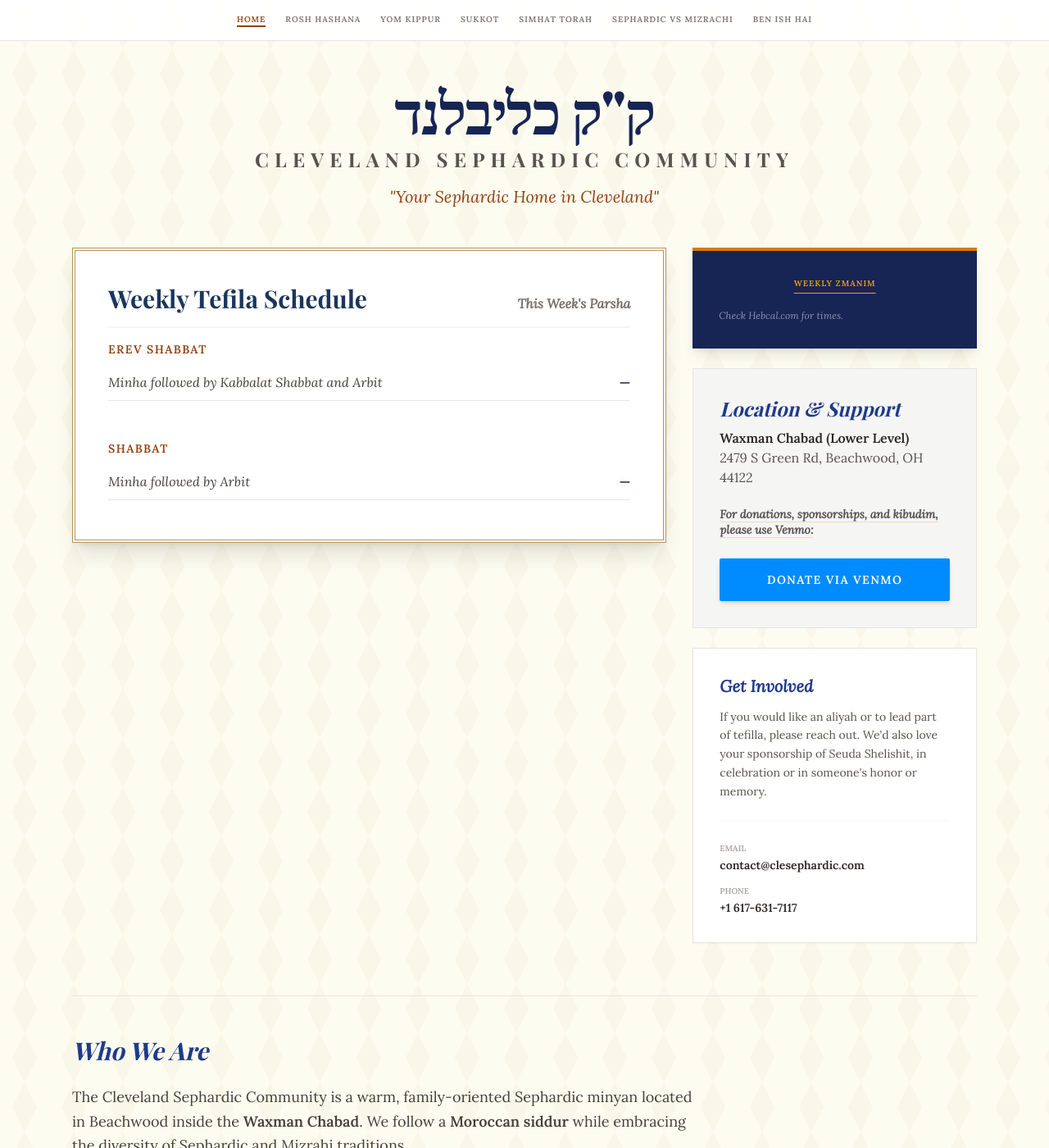
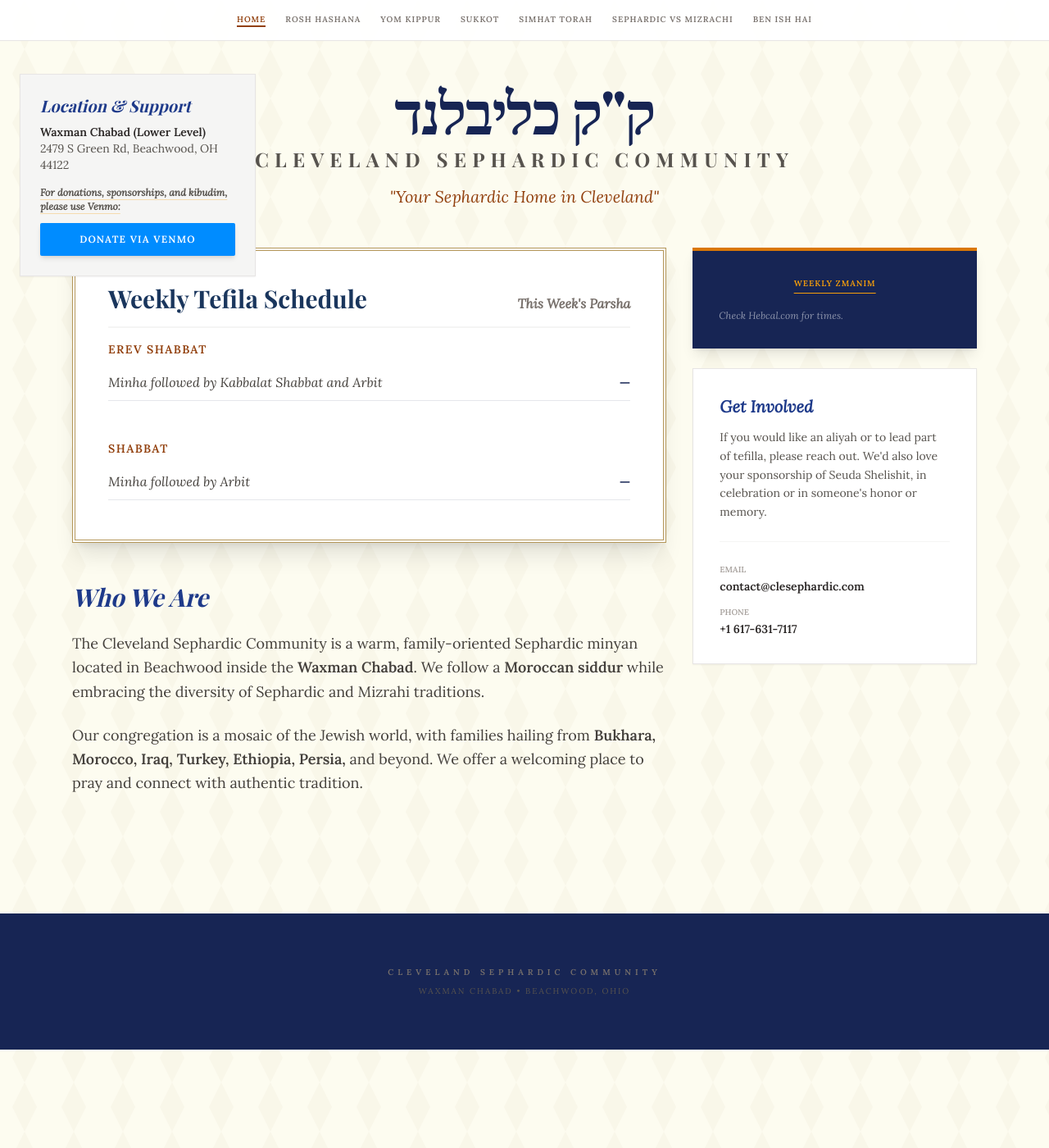
Before and after one commit to origin-story613/clesephardic, a Jekyll site: the page built from index.html, in a window 1280 px wide and 1400 px high. Shown: the whole window at 82% size. Built offline with Jekyll 4.4.1, drawn with Linux system fonts in a browser that asks for light colours; nearby versions of some CDN libraries.

Commit message:
Move Location & Support into the hero, Who We Are under the schedule
- Location & Support (with the Venmo button) now sits in the empty
  top-left of the header on large screens (absolutely positioned
  against the relative header, so the centered logo/title is
  unaffected), per the spot marked in the screenshot. On small
  screens it stacks above the title instead, since there's no room
  beside it.
- "Who We Are" is now nested inside the schedule section's left
  column, directly under the Weekly Tefila Schedule card, instead of
  waiting until after the whole (taller) sidebar column ends.
- Extracted the Location & Support card into
  _includes/location-support.html since it's now referenced from the
  header include.

Co-Authored-By: Claude Sonnet 5 <noreply@anthropic.com>
Claude-Session: https://claude.ai/code/session_01CfEhLgzczBXE45Kz6Wfd6Z

```diff
--- /dev/null
+++ b/_includes/location-support.html
@@ -0,0 +1,9 @@
+<div class="bg-stone-100 border border-stone-200 p-6 text-left shadow-sm">
+    <h3 class="text-xl mb-2 italic text-blue-900">Location &amp; Support</h3>
+    <p class="font-bold text-stone-800 text-sm">Waxman Chabad (Lower Level)</p>
+    <p class="text-stone-600 text-sm mb-4">2479 S Green Rd, Beachwood, OH 44122</p>
+    <p class="text-xs text-stone-600 mb-3 italic leading-snug font-semibold underline underline-offset-4 decoration-amber-500/30">For donations, sponsorships, and kibudim, please use Venmo:</p>
+    <a href="https://venmo.com/code?user_id=3352840860860416357&created=1726598764" target="_blank" class="venmo-btn flex items-center justify-center gap-2 w-full py-3 font-bold uppercase tracking-widest text-xs shadow-md rounded-sm">
+        Donate via Venmo
+    </a>
+</div>
--- a/_includes/site-header.html
+++ b/_includes/site-header.html
@@ -1,5 +1,10 @@
-<header class="py-12 text-center">
-    <h1 class="text-5xl md:text-7xl font-black mb-2 text-blue-950 tracking-tight">ק"ק כליבלנד</h1>
-    <h2 class="text-xl md:text-2xl text-stone-600 uppercase tracking-[0.3em] font-light px-4">{{ site.title }}</h2>
-    <p class="italic text-amber-800 mt-4 text-xl">"{{ site.tagline }}"</p>
+<header class="relative py-12 px-6">
+    <div class="mb-8 max-w-sm mx-auto lg:mb-0 lg:mx-0 lg:w-72 lg:absolute lg:top-10 lg:left-6">
+        {% include location-support.html %}
+    </div>
+    <div class="text-center">
+        <h1 class="text-5xl md:text-7xl font-black mb-2 text-blue-950 tracking-tight">ק"ק כליבלנד</h1>
+        <h2 class="text-xl md:text-2xl text-stone-600 uppercase tracking-[0.3em] font-light px-4">{{ site.title }}</h2>
+        <p class="italic text-amber-800 mt-4 text-xl">"{{ site.tagline }}"</p>
+    </div>
 </header>
--- a/index.html
+++ b/index.html
@@ -5,7 +5,8 @@ layout: default
 <!-- TEFILLA SCHEDULE -->
 <section id="schedule" class="grid lg:grid-cols-3 gap-8 mb-16 items-start">
 
-    <div class="lg:col-span-2 border-decorative bg-white p-6 md:p-10 shadow-xl">
+    <div class="lg:col-span-2 space-y-12">
+    <div class="border-decorative bg-white p-6 md:p-10 shadow-xl">
         <div class="flex justify-between items-baseline border-b-2 border-stone-100 pb-4 mb-4">
             <h3 class="text-3xl">{{ site.data.schedule.period }}</h3>
             <span id="parsha-display" class="text-stone-500 italic font-semibold">{{ site.data.schedule.parsha }}</span>
@@ -57,6 +58,18 @@ layout: default
         </div>
     </div>
 
+        <!-- Who We Are -->
+        <div class="space-y-6 text-lg text-stone-700 leading-relaxed">
+            <h3 class="text-3xl text-blue-900 italic">Who We Are</h3>
+            <p>
+                The Cleveland Sephardic Community is a warm, family-oriented Sephardic minyan located in Beachwood inside the <strong>Waxman Chabad</strong>. We follow a <strong>Moroccan siddur</strong> while embracing the diversity of Sephardic and Mizrahi traditions.
+            </p>
+            <p>
+                Our congregation is a mosaic of the Jewish world, with families hailing from <strong>Bukhara, Morocco, Iraq, Turkey, Ethiopia, Persia,</strong> and beyond. We offer a welcoming place to pray and connect with authentic tradition.
+            </p>
+        </div>
+    </div>
+
     <!-- Sidebar -->
     <div class="lg:col-span-1 space-y-6">
         <!-- Zmanim -->
@@ -65,17 +78,6 @@ layout: default
             <div id="zmanim-list" class="space-y-4">
                 <div class="text-center italic opacity-50 py-4">Syncing with Hebcal...</div>
             </div>
-        </div>
-
-        <!-- Location & Support -->
-        <div class="bg-stone-100 border border-stone-200 p-8">
-            <h3 class="text-2xl mb-2 italic text-blue-900">Location &amp; Support</h3>
-            <p class="font-bold text-stone-800">Waxman Chabad (Lower Level)</p>
-            <p class="text-stone-600 mb-6">2479 S Green Rd, Beachwood, OH 44122</p>
-            <p class="text-sm text-stone-600 mb-6 italic leading-snug font-semibold underline underline-offset-4 decoration-amber-500/30">For donations, sponsorships, and kibudim, please use Venmo:</p>
-            <a href="https://venmo.com/code?user_id=3352840860860416357&created=1726598764" target="_blank" class="venmo-btn flex items-center justify-center gap-3 w-full py-4 font-bold uppercase tracking-widest text-sm shadow-md rounded-sm">
-                Donate via Venmo
-            </a>
         </div>
 
         <!-- Involvement -->
@@ -91,16 +93,3 @@ layout: default
         </div>
     </div>
 </section>
-
-<!-- Identity -->
-<section class="pt-12 border-t border-stone-200">
-    <div class="max-w-3xl space-y-6 text-lg text-stone-700 leading-relaxed">
-        <h3 class="text-3xl text-blue-900 italic">Who We Are</h3>
-        <p>
-            The Cleveland Sephardic Community is a warm, family-oriented Sephardic minyan located in Beachwood inside the <strong>Waxman Chabad</strong>. We follow a <strong>Moroccan siddur</strong> while embracing the diversity of Sephardic and Mizrahi traditions.
-        </p>
-        <p>
-            Our congregation is a mosaic of the Jewish world, with families hailing from <strong>Bukhara, Morocco, Iraq, Turkey, Ethiopia, Persia,</strong> and beyond. We offer a welcoming place to pray and connect with authentic tradition.
-        </p>
-    </div>
-</section>
```
